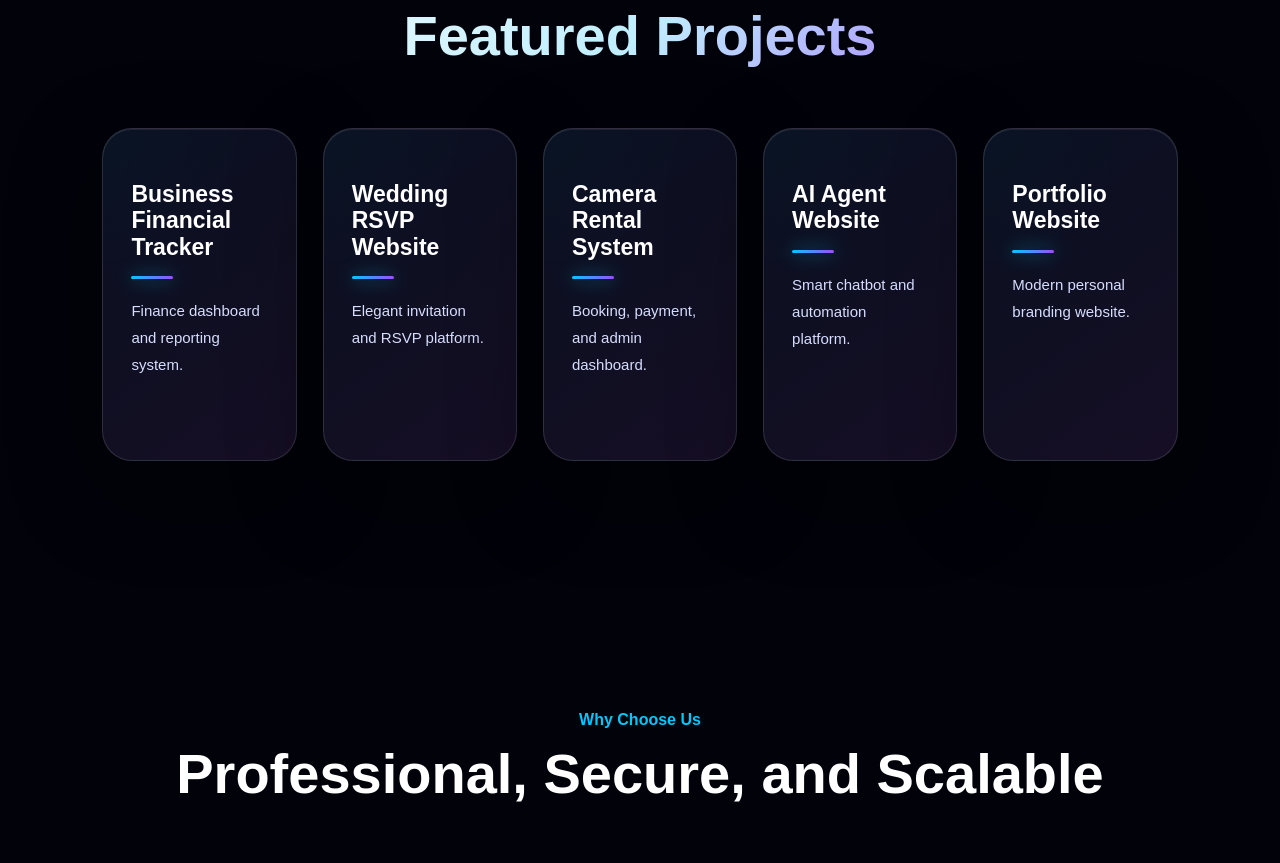
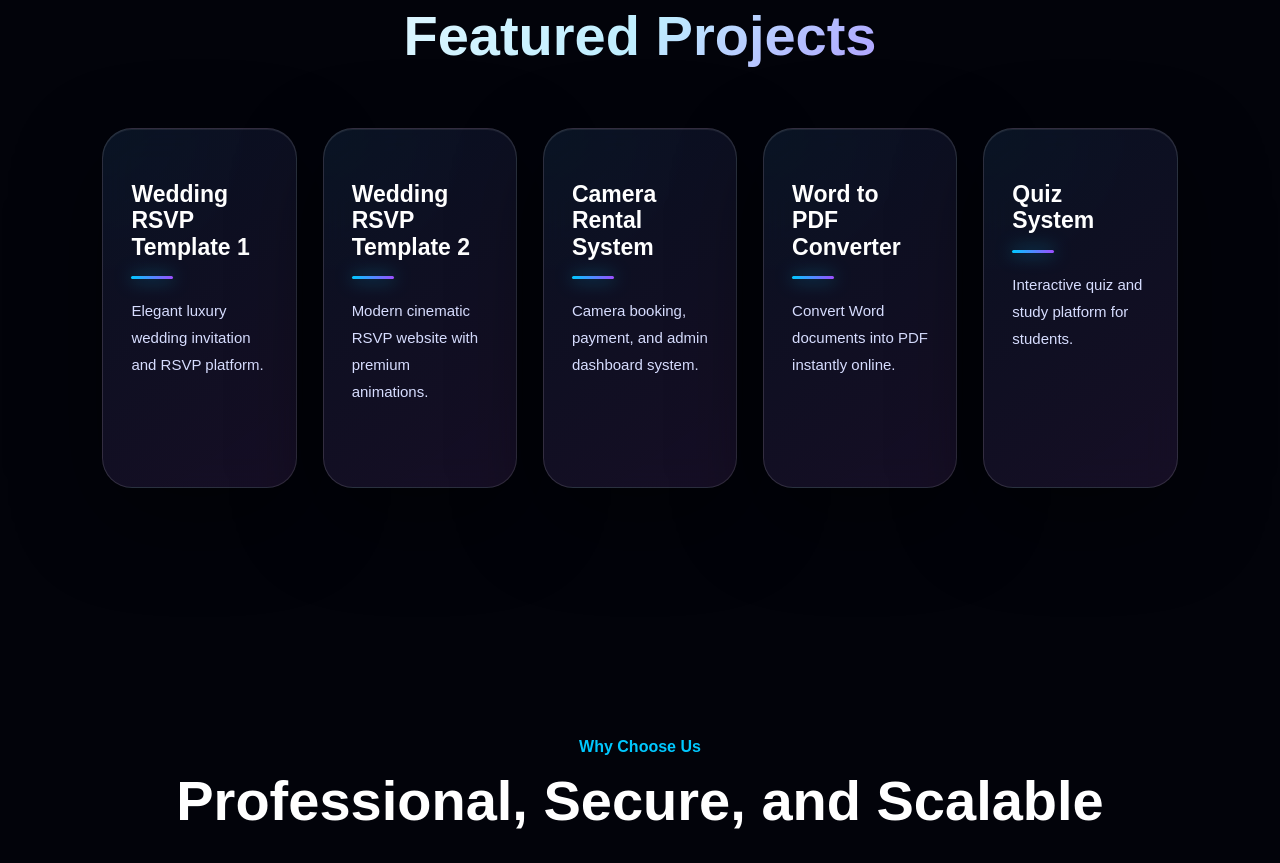
Before and after one commit to kentoyrosales123-cpu/mds, a website: page views/index.html in a window 1280 px wide. Shown: the part 2819-3682 px from the top of the page. Drawn offline with Linux system fonts and the light colour scheme; files that its build step writes are made by us from their sources; animation ran at ten frames a second.

Commit message:
Updated portfolio projects

```diff
--- a/views/index.html
+++ b/views/index.html
@@ -179,26 +179,50 @@
       </div>
 
       <div class="portfolio-grid">
-        <div class="project reveal">
-          <h3>Business Financial Tracker</h3>
-          <p>Finance dashboard and reporting system.</p>
-        </div>
-        <div class="project reveal">
-          <h3>Wedding RSVP Website</h3>
-          <p>Elegant invitation and RSVP platform.</p>
-        </div>
-        <div class="project reveal">
+        <a
+          href="https://rsvp-wedding-template-1.onrender.com"
+          target="_blank"
+          class="project reveal"
+        >
+          <h3>Wedding RSVP Template 1</h3>
+          <p>Elegant luxury wedding invitation and RSVP platform.</p>
+        </a>
+
+        <a
+          href="https://rsvp-template-2.onrender.com"
+          target="_blank"
+          class="project reveal"
+        >
+          <h3>Wedding RSVP Template 2</h3>
+          <p>Modern cinematic RSVP website with premium animations.</p>
+        </a>
+
+        <a
+          href="https://loveshot-rental.onrender.com"
+          target="_blank"
+          class="project reveal"
+        >
           <h3>Camera Rental System</h3>
-          <p>Booking, payment, and admin dashboard.</p>
-        </div>
-        <div class="project reveal">
-          <h3>AI Agent Website</h3>
-          <p>Smart chatbot and automation platform.</p>
-        </div>
-        <div class="project reveal">
-          <h3>Portfolio Website</h3>
-          <p>Modern personal branding website.</p>
-        </div>
+          <p>Camera booking, payment, and admin dashboard system.</p>
+        </a>
+
+        <a
+          href="https://word-to-pdf-converter-jasd.onrender.com"
+          target="_blank"
+          class="project reveal"
+        >
+          <h3>Word to PDF Converter</h3>
+          <p>Convert Word documents into PDF instantly online.</p>
+        </a>
+
+        <a
+          href="https://engistudy.onrender.com"
+          target="_blank"
+          class="project reveal"
+        >
+          <h3>Quiz System</h3>
+          <p>Interactive quiz and study platform for students.</p>
+        </a>
       </div>
     </section>
 
```
